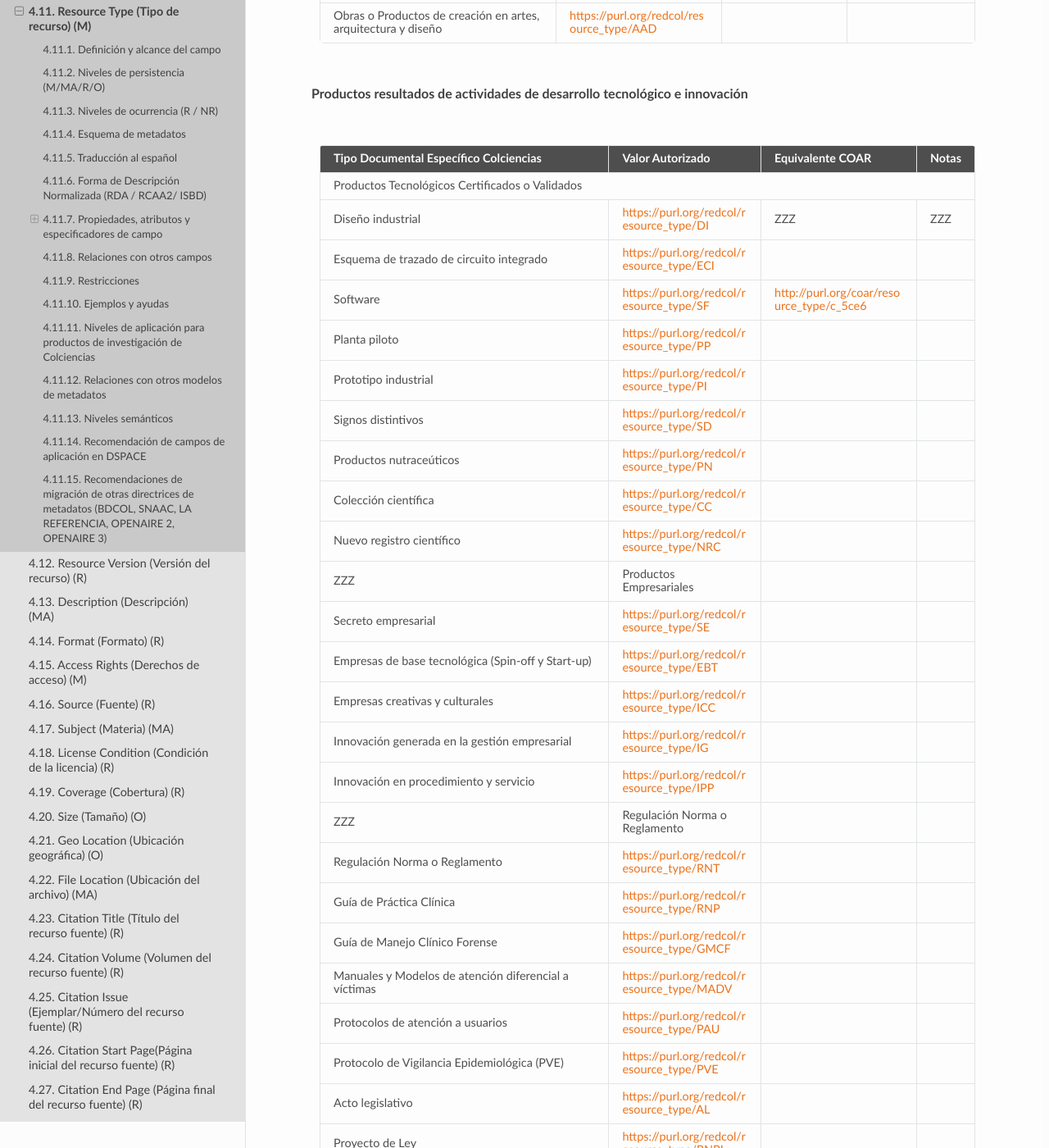
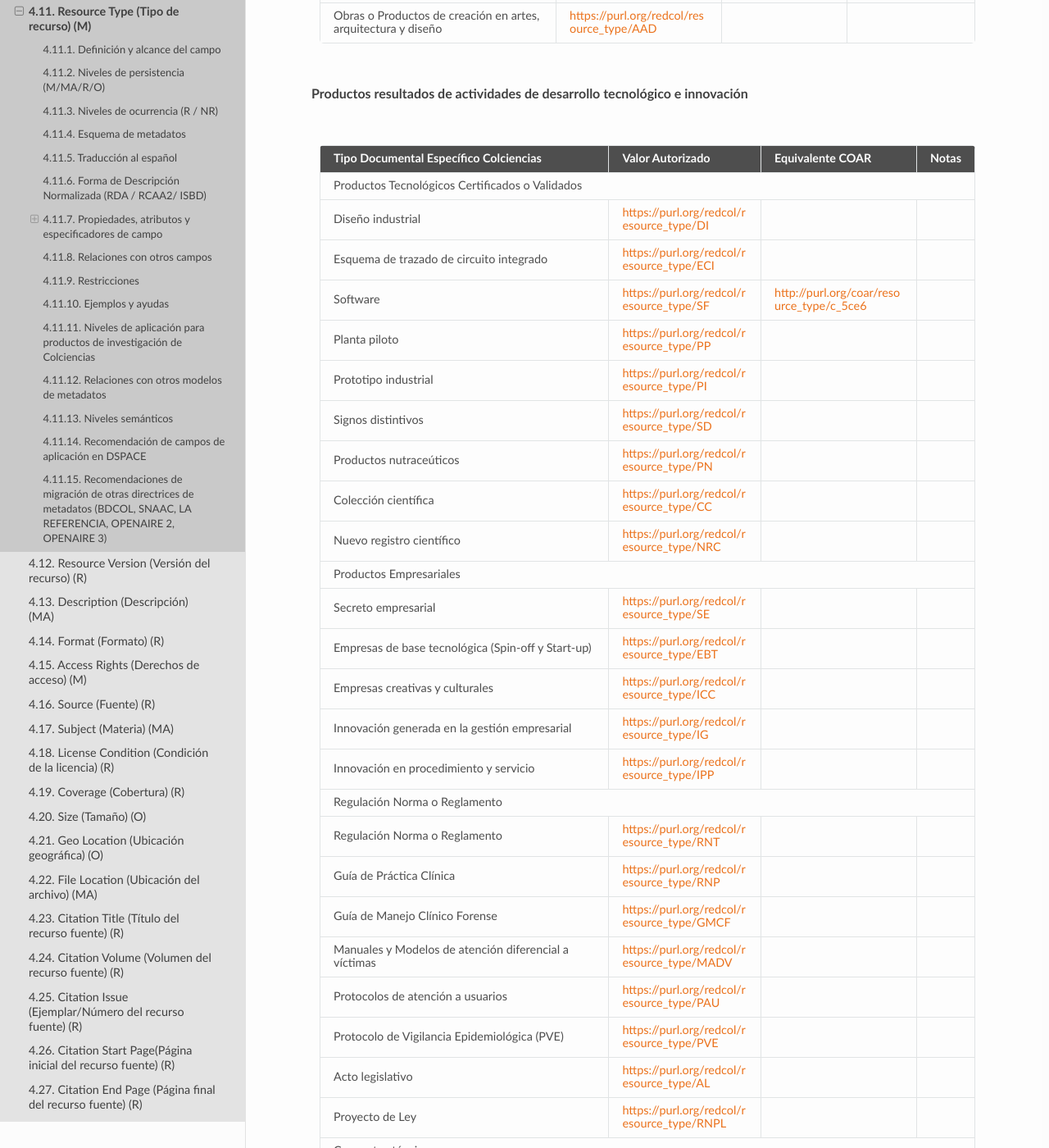
Before and after one commit to rcic/openaire4, a Sphinx documentation site: the page built from docs/field_publicationtype.rst, in a window 1280 px wide and 1400 px high, scrolled down 6445 px. Shown: the whole window at 82% size. Built offline with Sphinx 7.4.7 and the Read the Docs theme 2.0.0, drawn with Linux system fonts in a browser that asks for light colours; some web fonts are replaced; a script that is not in the unit is left out.

Commit message:
correcion tablas

```diff
--- a/docs/field_publicationtype.rst
+++ b/docs/field_publicationtype.rst
@@ -293,7 +293,7 @@ Utilice la etiqueta del término de tipo de recurso como valor. Utilice el **val
 +==================================================================================+=================================================+===========================================+=======+
 |                                                                                    Productos Tecnológicos Certificados o Validados                                                     |
 +----------------------------------------------------------------------------------+-------------------------------------------------+-------------------------------------------+-------+
-| Diseño industrial                                                                | https://purl.org/redcol/resource_type/DI        | ZZZ                                       | ZZZ   |
+| Diseño industrial                                                                | https://purl.org/redcol/resource_type/DI        |                                           |       |
 +----------------------------------------------------------------------------------+-------------------------------------------------+-------------------------------------------+-------+
 | Esquema de trazado de circuito integrado                                         | https://purl.org/redcol/resource_type/ECI       |                                           |       |
 +----------------------------------------------------------------------------------+-------------------------------------------------+-------------------------------------------+-------+
@@ -311,7 +311,7 @@ Utilice la etiqueta del término de tipo de recurso como valor. Utilice el **val
 +----------------------------------------------------------------------------------+-------------------------------------------------+-------------------------------------------+-------+
 | Nuevo registro científico                                                        | https://purl.org/redcol/resource_type/NRC       |                                           |       |
 +----------------------------------------------------------------------------------+-------------------------------------------------+-------------------------------------------+-------+
-| ZZZ                                                                              | Productos Empresariales                         |                                           |       |
+|                                                                                    Productos Empresariales                                                                             |
 +----------------------------------------------------------------------------------+-------------------------------------------------+-------------------------------------------+-------+
 | Secreto empresarial                                                              | https://purl.org/redcol/resource_type/SE        |                                           |       |
 +----------------------------------------------------------------------------------+-------------------------------------------------+-------------------------------------------+-------+
@@ -323,7 +323,7 @@ Utilice la etiqueta del término de tipo de recurso como valor. Utilice el **val
 +----------------------------------------------------------------------------------+-------------------------------------------------+-------------------------------------------+-------+
 | Innovación en procedimiento y servicio                                           | https://purl.org/redcol/resource_type/IPP       |                                           |       |
 +----------------------------------------------------------------------------------+-------------------------------------------------+-------------------------------------------+-------+
-| ZZZ                                                                              | Regulación Norma o Reglamento                   |                                           |       |
+|                                                                                    Regulación Norma o Reglamento                                                                       |
 +----------------------------------------------------------------------------------+-------------------------------------------------+-------------------------------------------+-------+
 | Regulación Norma o Reglamento                                                    | https://purl.org/redcol/resource_type/RNT       |                                           |       |
 +----------------------------------------------------------------------------------+-------------------------------------------------+-------------------------------------------+-------+
@@ -341,7 +341,7 @@ Utilice la etiqueta del término de tipo de recurso como valor. Utilice el **val
 +----------------------------------------------------------------------------------+-------------------------------------------------+-------------------------------------------+-------+
 | Proyecto de Ley                                                                  | https://purl.org/redcol/resource_type/RNPL      |                                           |       |
 +----------------------------------------------------------------------------------+-------------------------------------------------+-------------------------------------------+-------+
-| ZZZ                                                                              | Conceptos técnicos                              |                                           |       |
+|                                                                                    Conceptos técnicos                                                                                  |
 +----------------------------------------------------------------------------------+-------------------------------------------------+-------------------------------------------+-------+
 | Conceptos técnicos                                                               | https://purl.org/redcol/resource_type/CT        | http://purl.org/coar/resource_type/c_18gh |       |
 +----------------------------------------------------------------------------------+-------------------------------------------------+-------------------------------------------+-------+
```
